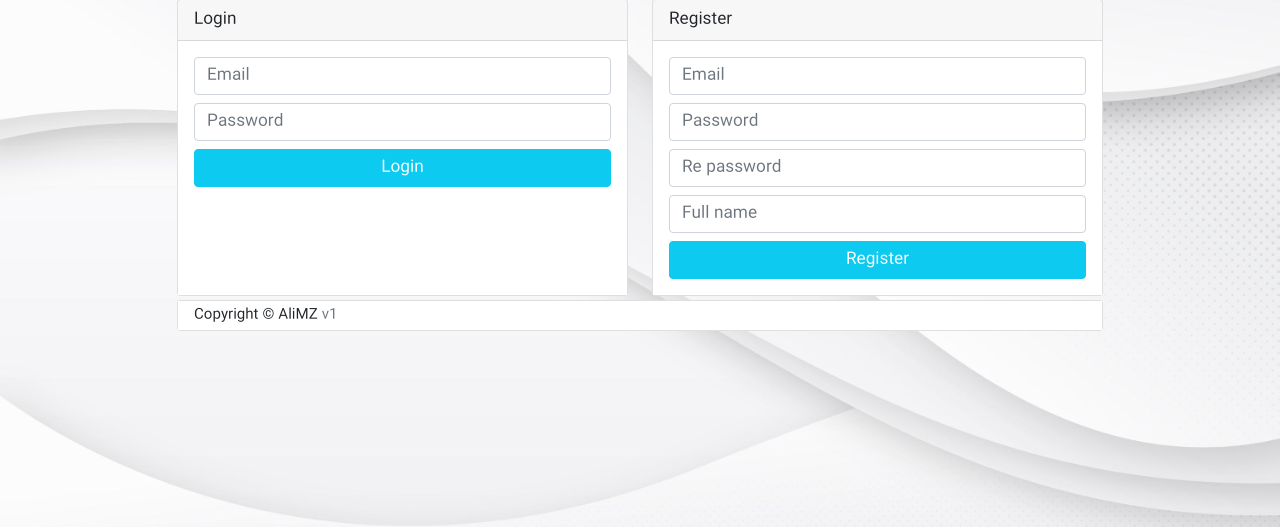
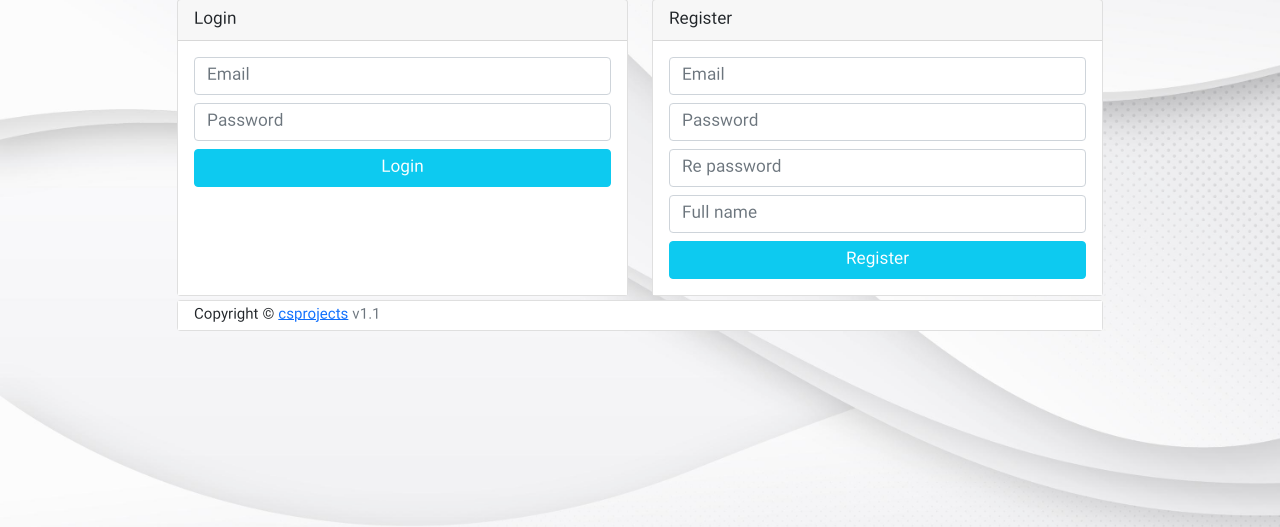
Before and after one commit to alimz/englishwords, a Flask app: page /auth in a window 1280 px wide. Shown: the part 133-660 px from the top of the page. Run offline with Flask 2, Linux system fonts and the light colour scheme; some libraries are stand-ins or nearby versions.

Commit message:
Change copyright and version

```diff
--- a/templates/layout.html
+++ b/templates/layout.html
@@ -43,7 +43,7 @@
 		<div class="col-lg-10 offset-lg-1">
 			<div class="card">
 				<div class="card-body small p-1 px-3">
-					Copyright &copy; AliMZ <span class="text-secondary">v1</span>
+					Copyright &copy; <a href="http://csprojects.ir" target="_blank">csprojects</a> <span class="text-secondary">v1.1</span>
 				</div>
 			</div>
 		</div>
```
